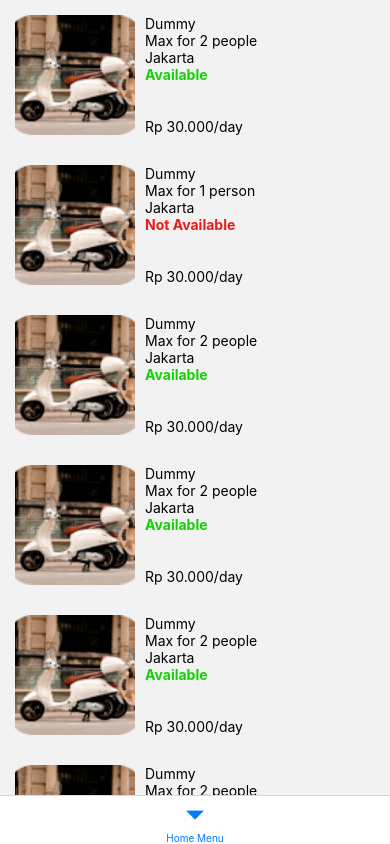
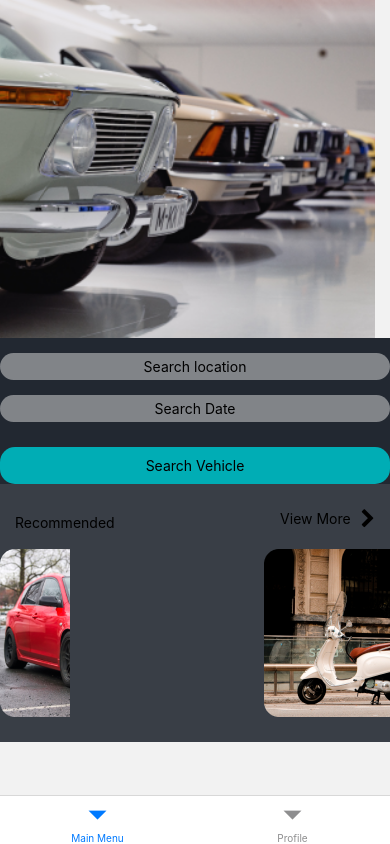
Before and after one commit to 7shiroi/fw5-react-native-vehicle-rent, a React Native app: screen / in a window 390 px wide. Built offline with nearby package versions, Linux system fonts and the light colour scheme.

Commit message:
feat: profile

```diff
--- a/App.js
+++ b/App.js
@@ -25,6 +25,7 @@ import Login from './src/screens/Login';
 import Register from './src/screens/Register';
 import Search from './src/screens/Search';
 import BottomTab from './src/screens/BottomTab';
+import {LOGIN_NAV, REGISTER_NAV} from './src/helpers/utils';
 
 const App = () => {
   const AuthStack = createNativeStackNavigator();
@@ -33,14 +34,14 @@ const App = () => {
     <NavigationContainer>
       {/* <AuthStack.Navigator>
         <AuthStack.Screen
-          name="Login"
+          name={LOGIN_NAV}
           component={Login}
           options={{
             headerShown: false,
           }}
         />
         <AuthStack.Screen
-          name="Register"
+          name={REGISTER_NAV}
           component={Register}
           options={{
             headerShown: false,
@@ -48,23 +49,9 @@ const App = () => {
         />
       </AuthStack.Navigator> */}
       <MainStack.Navigator>
-        {/* <MainStack.Screen
-          name="Home"
-          component={Home}
-          options={{
-            headerShown: false,
-          }}
-        />
-        <MainStack.Screen
-          name="Search"
-          component={Search}
-          options={{
-            headerShown: false,
-          }}
-        /> */}
         <MainStack.Screen
           options={{headerShown: false}}
-          name="Main Menu"
+          name="Bottom Tab"
           component={BottomTab}
         />
       </MainStack.Navigator>
--- a/src/assets/images/index.js
+++ b/src/assets/images/index.js
@@ -4,3 +4,4 @@ export const HOMEHEADER = require('./homeHeader.png');
 export const DUMMY1 = require('./dummy1.png');
 export const DUMMY2 = require('./dummy2.png');
 export const DUMMY3 = require('./dummy3.png');
+export const PROFILE = require('./profile.png');
--- a/src/assets/style.js
+++ b/src/assets/style.js
@@ -49,6 +49,21 @@ module.exports = StyleSheet.create({
   my5: {
     marginVertical: 25,
   },
+  mx1: {
+    marginHorizontal: 5,
+  },
+  mx2: {
+    marginHorizontal: 10,
+  },
+  mx3: {
+    marginHorizontal: 15,
+  },
+  mx4: {
+    marginHorizontal: 20,
+  },
+  mx5: {
+    marginHorizontal: 25,
+  },
   pb1: {
     paddingBottom: 5,
   },
@@ -94,6 +109,21 @@ module.exports = StyleSheet.create({
   py5: {
     paddingVertical: 25,
   },
+  px1: {
+    paddingHorizontal: 5,
+  },
+  px2: {
+    paddingHorizontal: 10,
+  },
+  px3: {
+    paddingHorizontal: 15,
+  },
+  px4: {
+    paddingHorizontal: 20,
+  },
+  px5: {
+    paddingHorizontal: 25,
+  },
   gap1: {
     width: 5,
   },
@@ -134,4 +164,7 @@ module.exports = StyleSheet.create({
   flexRow: {
     flexDirection: 'row',
   },
+  flex1: {
+    flex: 1,
+  },
 });
--- a/src/components/Button.js
+++ b/src/components/Button.js
@@ -1,7 +1,7 @@
-import {StyleSheet, TouchableHighlight, View} from 'react-native';
+import {StyleSheet, TouchableOpacity, View} from 'react-native';
 import React from 'react';
 
-const Button = ({children, onPress, color}) => {
+const Button = ({children, onPress, color, buttonStyle = null}) => {
   const styles = StyleSheet.create({
     btn: {
       backgroundColor: color,
@@ -13,9 +13,9 @@ const Button = ({children, onPress, color}) => {
     },
   });
   return (
-    <TouchableHighlight onPress={onPress}>
-      <View style={styles.btn}>{children}</View>
-    </TouchableHighlight>
+    <TouchableOpacity onPress={onPress}>
+      <View style={[styles.btn, buttonStyle]}>{children}</View>
+    </TouchableOpacity>
   );
 };
 
--- a/src/helpers/utils.js
+++ b/src/helpers/utils.js
@@ -2,3 +2,12 @@ export const COLOR_PRIMARY = '#222831';
 export const COLOR_SECONDARY = '#393E46';
 export const COLOR_ACCENT = '#00ADB5';
 export const COLOR_GREY = '#EEEEEE';
+
+export const LOGIN_NAV = 'Login';
+export const REGISTER_NAV = 'Register';
+export const FORGOT_PASSWORD_NAV = 'Forgot Password';
+export const MAIN_NAV = 'Main Menu';
+export const HOME_NAV = 'Home';
+export const PROFILE_NAV = 'Profile';
+export const SEARCH_NAV = 'Search';
+export const CATEGORY_NAV = 'Category';
--- a/src/screens/BottomTab.js
+++ b/src/screens/BottomTab.js
@@ -2,6 +2,8 @@ import {View, Text} from 'react-native';
 import React from 'react';
 import {createBottomTabNavigator} from '@react-navigation/bottom-tabs';
 import MainMenu from './MainMenu';
+import Profile from './Profile';
+import {MAIN_NAV, PROFILE_NAV} from '../helpers/utils';
 
 const BottomTab = () => {
   const Tab = createBottomTabNavigator();
@@ -9,8 +11,13 @@ const BottomTab = () => {
     <Tab.Navigator>
       <Tab.Screen
         options={{headerShown: false}}
-        name="Home Menu"
+        name={MAIN_NAV}
         component={MainMenu}
+      />
+      <Tab.Screen
+        options={{headerShown: false}}
+        name={PROFILE_NAV}
+        component={Profile}
       />
     </Tab.Navigator>
   );
--- a/src/screens/MainMenu.js
+++ b/src/screens/MainMenu.js
@@ -3,6 +3,7 @@ import React from 'react';
 import {createNativeStackNavigator} from '@react-navigation/native-stack';
 import Home from './Home';
 import Search from './Search';
+import {CATEGORY_NAV, HOME_NAV, SEARCH_NAV} from '../helpers/utils';
 
 const MainMenu = () => {
   const mainMenuStack = createNativeStackNavigator();
@@ -10,17 +11,17 @@ const MainMenu = () => {
     <mainMenuStack.Navigator>
       <mainMenuStack.Screen
         options={{headerShown: false}}
-        name="Search"
+        name={HOME_NAV}
+        component={Home}
+      />
+      <mainMenuStack.Screen
+        options={{headerShown: false}}
+        name={SEARCH_NAV}
         component={Search}
       />
       <mainMenuStack.Screen
         options={{headerShown: false}}
-        name="Home"
-        component={Home}
-      />
-      <mainMenuStack.Screen
-        options={{headerShown: false}}
-        name="Category"
+        name={CATEGORY_NAV}
         component={Home}
       />
     </mainMenuStack.Navigator>
--- /dev/null
+++ b/src/screens/Profile.js
@@ -0,0 +1,49 @@
+import {StyleSheet, Text, View, Image, TouchableOpacity} from 'react-native';
+import React from 'react';
+import Container from '../components/Container';
+import {PROFILE} from '../assets/images';
+import globalStyle from '../assets/style';
+import IconFA from 'react-native-vector-icons/FontAwesome'
+import Button from '../components/Button';
+import { COLOR_ACCENT } from '../helpers/utils';
+
+const Profile = () => {
+  return (
+    <View style={globalStyle.flex1}>
+      <View style={[globalStyle.flexRow, styles.headerContainer, globalStyle.bgPrimary, globalStyle.py3, globalStyle.px2]}>
+        <Image source={PROFILE} style={styles.circle} />
+        <View style={globalStyle.gap4} />
+        <Text style={styles.userName}>User's name</Text>
+      </View>
+      <View style={[globalStyle.bgSecondary, globalStyle.flex1]} >
+          <Button color='unset' buttonStyle={[styles.menuButton, globalStyle.px5, globalStyle.py4]} ><Text>Your favorites</Text><IconFA name='chevron-right' size={20} /></Button>
+          <Button color='unset' buttonStyle={[styles.menuButton, globalStyle.px5, globalStyle.py4]} ><Text>FAQ</Text><IconFA name='chevron-right' size={20} /></Button>
+          <Button color='unset' buttonStyle={[styles.menuButton, globalStyle.px5, globalStyle.py4]} ><Text>Help</Text><IconFA name='chevron-right' size={20} /></Button>
+          <Button color='unset' buttonStyle={[styles.menuButton, globalStyle.px5, globalStyle.py4]} ><Text>Update Profile</Text><IconFA name='chevron-right' size={20} /></Button>
+      </View>
+      <View style={[globalStyle.bgSecondary, globalStyle.px4, globalStyle.py3]}>
+        <Button color={COLOR_ACCENT}><Text>Logout</Text></Button>
+      </View>
+    </View>
+  );
+};
+
+export default Profile;
+
+const styles = StyleSheet.create({
+  circle: {
+    width: 60,
+    height: 60,
+    borderRadius: 30,
+  },
+  userName: {
+    fontSize: 22,
+    fontWeight: 'bold',
+  },
+  headerContainer: {
+    alignItems: 'center'
+  },
+  menuButton: {
+    justifyContent: 'space-between'
+  },
+});
```
Also changed, not shown: src/assets/images/profile.png (added).
